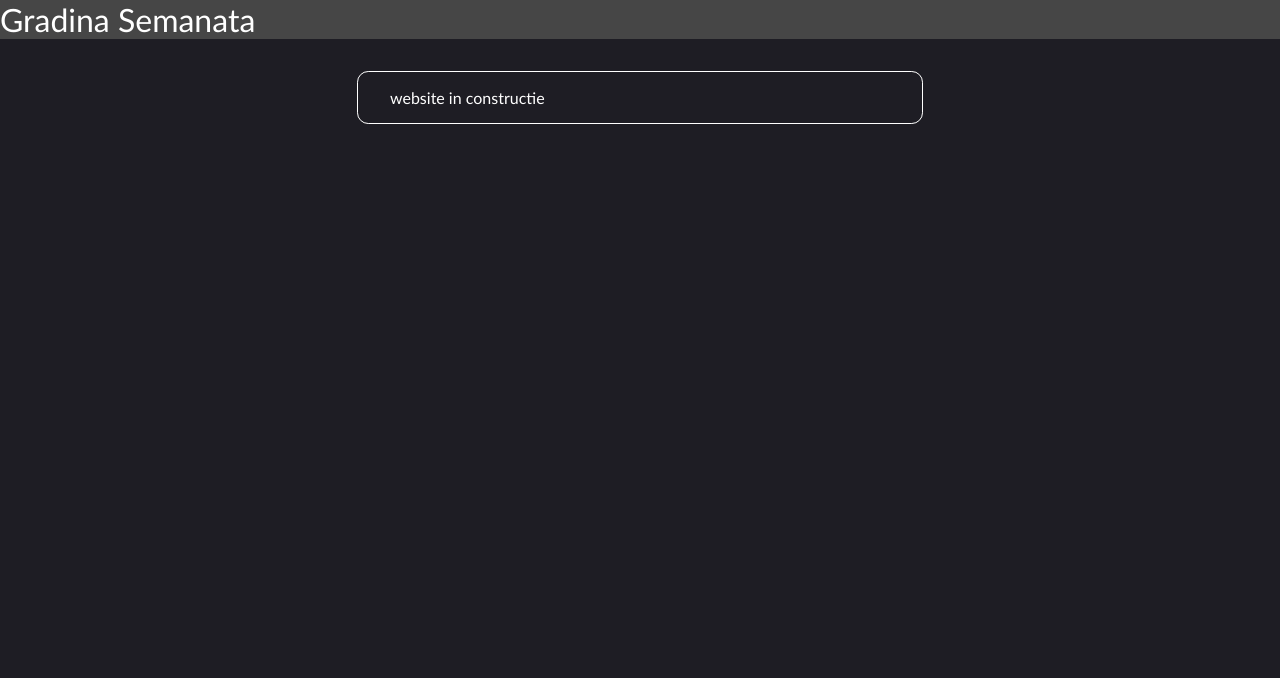
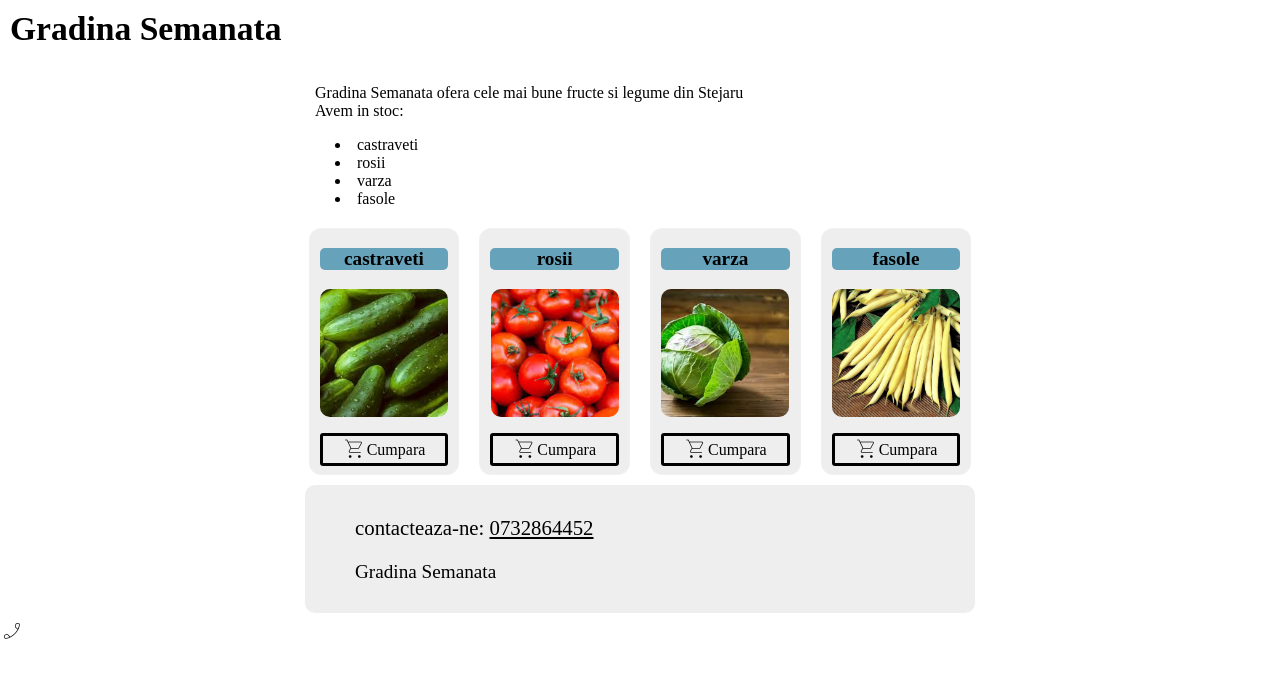
Before and after one commit to GradinaSemanata/GradinaSemanata, a plain HTML site: page index.html in a window 1280 px wide. Drawn offline with nearby package versions, Linux system fonts and the light colour scheme.

Commit message:
Add files via upload

```diff
--- a/index.html
+++ b/index.html
@@ -5,13 +5,61 @@
     <meta name="viewport" content="width=device-width, initial-scale=1.0">
     <title>Gradina Semanata</title>
     <link rel="stylesheet" href="style.css">
+    <link rel="stylesheet" href="https://fonts.googleapis.com/css2?family=Material+Symbols+Outlined:opsz,wght,FILL,GRAD@20..48,100..700,0..1,-50..200&icon_names=shopping_cart" />
+    <link rel="stylesheet" href="https://fonts.googleapis.com/css2?family=Material+Symbols+Outlined:opsz,wght,FILL,GRAD@24,400,0,0&icon_names=phone_enabled" />
 
 </head>
 <body>
     <h1>Gradina Semanata</h1>
-    <div class="btn">
-        <a>website in constructie
-        </a>
-    </div>
+
+    <div class="index_1">
+        <p>Gradina Semanata ofera cele mai bune fructe si legume din Stejaru <br> Avem in stoc: </p>
+        <li>castraveti</li>
+        <li>rosii</li>
+        <li>varza</li>
+        <li>fasole</li>
+     </div>
+
+     <div class="legume">
+        <div class="box castraveti">
+<p>castraveti</p>
+<img src="castravete.jpg"> <br>
+<a href="castraveti.html"><span class="material-symbols-outlined">
+shopping_cart
+</span>Cumpara</a>
+        </div>
+
+        <div class="box rosii">
+<p>rosii</p>
+<img src="rosie.jpg"> <br>
+<a href="rosii.html"><span class="material-symbols-outlined">
+shopping_cart
+</span>Cumpara</a>
+        </div>
+
+        <div class="box varza">
+<p>varza</p>
+<img src="varza.jpg"> <br>
+<a href="varza.html"><span class="material-symbols-outlined">
+shopping_cart
+</span>Cumpara</a>
+        </div>
+
+        <div class="box fasole">
+<p>fasole</p>
+<img src="fasole.jpg"> <br>
+<a href="fasole.html"><span class="material-symbols-outlined">
+shopping_cart
+</span>Cumpara</a>
+        </div>
+
+     </div>
+     <div class="index_2">
+     <p class="contact">     contacteaza-ne: <a href="tel:+40732864452">0732864452</a></p>
+     <a class="facebook" href="facebook" target="_blank">Gradina Semanata</a>
+     </div>
+     <span class="material-symbols-outlined">
+phone_enabled
+</span>
 </body>
 </html>
--- a/style.css
+++ b/style.css
@@ -1,32 +1,165 @@
+html{
+    scroll-behavior: smooth;
+}
+
+*{
+    color: black !important;
+    box-shadow: none !important;
+    text-shadow: none !important;
+}
 body{
-    background-color: rgb(30, 29, 36);
-    font-family:'Trebuchet MS', 'Lucida Sans Unicode', 'Lucida Grande', 'Lucida Sans', Arial, sans-serif;
-    font-size: 1rem;
-    width: 100%;
+    background-color: rgb(255, 255, 255);
+    width: 100vw;
+    height: 150vh;
     padding: 0px;
     margin: 0px;
+    overflow-x: hidden;
     /* letter-spacing: 0.5rem; */
+    /* background-image: url(ChatGPT\ Image\ Oct\ 17\,\ 2025\,\ 11_44_38\ PM.png); */
+    background-attachment: fixed;
+    background-repeat: no-repeat;
+    background-size: cover;
+
 }
 *{
-    color: white;
-    font-weight:normal;
 
 
 
 }
-.btn{
-    border-color: white;
+
+.index_1{
+    display: flex;
+    margin:auto;
+    width: 90vw;
+    padding: 10px;
+    background-color: rgba(255, 255, 255, 0.096);
+    backdrop-filter: blur(7px);
+    color: white;
+    text-shadow: 0 0 10px black;
+    border-radius: 10px;
+    flex-direction: column;
+    max-width: 650px;
+}
+
+h1{
+  background-color: #66a1b900;
+    color: white;
+    text-shadow: 0 0 10px black;
+    font-size: 2.1rem;
+  padding: 0px;
+  margin: 10px;
+}
+
+ul{
+    padding-left: 20px;
+}
+li{
+    margin-left: 20px;
+}
+
+.legume{
+    background-color: rgba(240, 248, 255, 0);
+    width: 100%;
+
+    margin: auto;
+    /* padding: 10px; */
+    display: flex;
+    flex-wrap: wrap;
+    justify-content: center;
+}
+.box{
+    background-color: rgba(0, 0, 0, 0.068);
+    margin: 10px;
+    padding: 10px;
+    min-width: 8rem;
+    text-align: center;
+    border-radius: 12px;
+    padding-bottom: 15px;
+    padding-top: 0px;
+    backdrop-filter: blur(20px);
+    box-shadow: 0 0 20px black;
     border-style: solid;
-    padding: 1rem 2rem;
-    border-radius: 0.7rem;
-    border-width: 0.1rem;
-    max-width: 500px;
-    margin: auto;
-    margin-top: 2rem;
+    border-width: 0.1px;
+    border-color: rgba(255, 255, 255, 0.182);
+    /* height: 1000px; */
+}
+.box img{
+    width: 8em;
+    height: 8em;
+    object-fit: cover;
+    border-radius: 10px;
+    margin-bottom: 10px;
+}
+.box p
+{
+    font-weight: bolder;
+    font-size: larger;
+    background-color: #66a2b9;
+    border-radius: 5px;
+}
+.box a{
+    border-style: solid;
+    border-radius: 0.2rem;
+    text-decoration: none;
+    color: rgb(255, 255, 255);
+    padding: 5px 20px;
+    text-shadow: 0 0 10px black;
 
 }
-h1{
-  background-color: rgb(70, 70, 70);
-  padding: 0px;
-  margin: 0px;
+span{
+position: relative;
+top: 6px;
+
 }
+
+.material-symbols-outlined {
+  font-variation-settings:
+  'FILL' 0,
+  'wght' 200,
+  'GRAD' 0,
+  'opsz' 20
+}
+
+.material-symbols-outlined {
+  font-variation-settings:
+  'FILL' 0,
+  'wght' 0,
+  'GRAD' 0,
+  'opsz' 24;
+  color:white;
+}
+
+p{
+    color: white;
+}
+.contact{
+    margin-left: 40px;
+    font-size: 1.3rem;
+
+
+}
+.contact a{
+    /* text-decoration: ; */
+    color: rgb(0, 195, 255);
+}
+.facebook{
+    text-decoration: none;
+    color: white;
+    margin-left: 40px;
+    font-size: 1.2rem;
+}
+.index_2{
+    background-color: #66a2b9;
+    display: flex;
+    margin:auto;
+    width: 90vw;
+    padding: 10px;
+    padding-bottom: 30px;
+    background-color: rgba(114, 114, 114, 0.116);
+    backdrop-filter: blur(7px);
+    color: white;
+    text-shadow: 0 0 10px black;
+    border-radius: 10px;
+    flex-direction: column;
+    max-width: 650px;
+}
```
Also changed, not shown: castraveti.html (added, +30 -0 lines), fasole.html (added, +17 -0 lines), rosii.html (added, +17 -0 lines), varza.html (added, +17 -0 lines), castravete.jpg (added), fasole.jpg (added), fasole.webp (added), rosie.jpg (added), varza.jpg (added), 1 other file.
